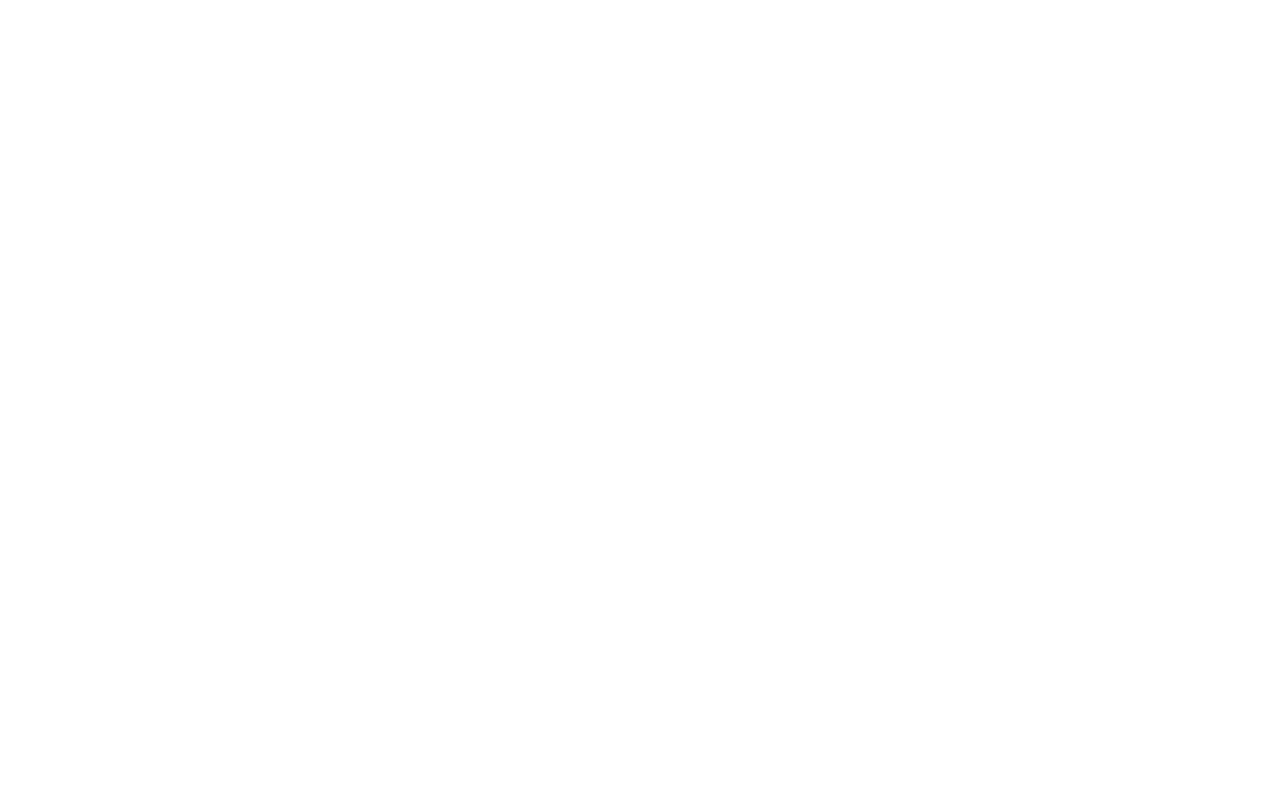
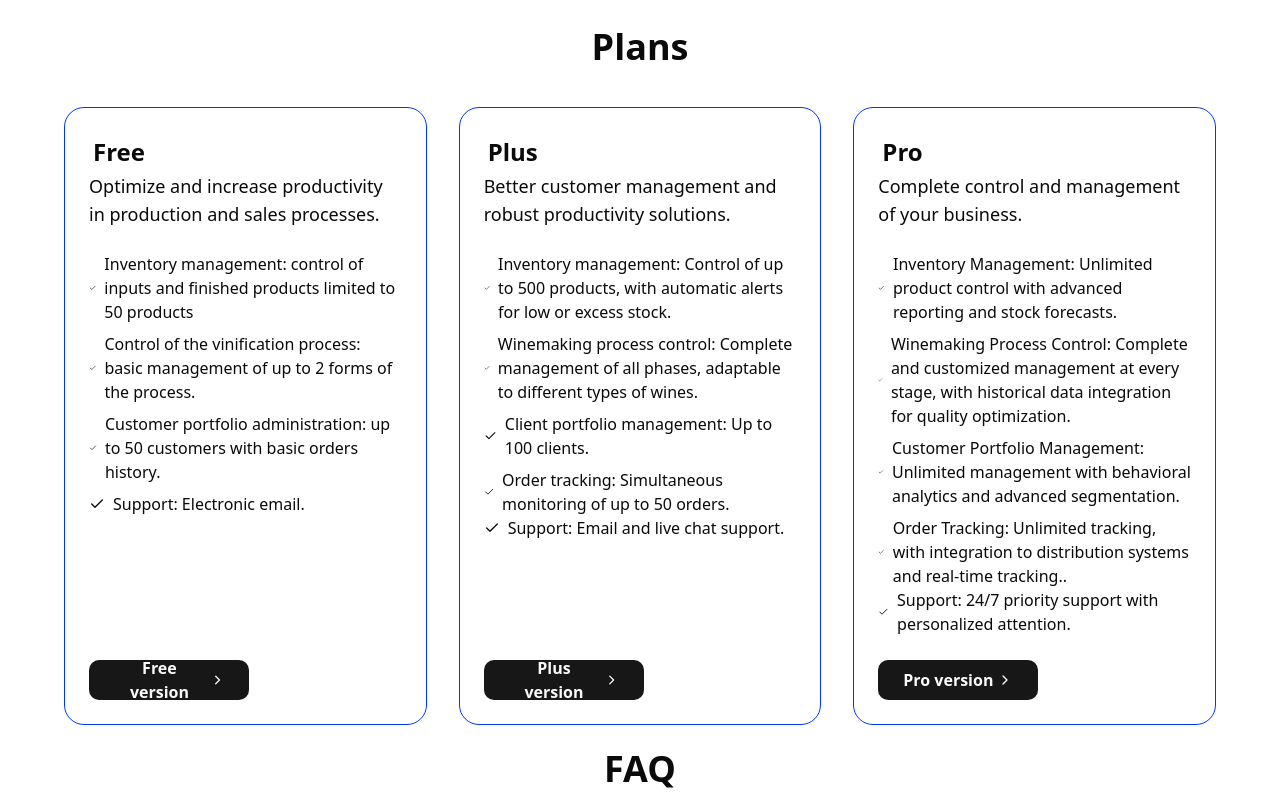
Before and after one commit to equinox-1092/VinoLink-Page, a Next.js app: page / in a window 1280 px wide. Shown: the part 2160-2960 px from the top of the page. Before the commit the page ends 2171 px from the top, so only its background shows below. Built offline with nearby package versions, Linux system fonts and the light colour scheme.

Commit message:
feat(page): add section faq and plans

```diff
--- a/src/app/page.tsx
+++ b/src/app/page.tsx
@@ -3,6 +3,8 @@ import { Navbar } from "./components/navbar";
 import { DarkLight } from "./components/dark-light";
 import { Services } from "./components/Services";
 import { AboutUs } from "./components/About-us";
+import { Plans } from "./components/plans";
+import { Faq } from "./components/faq";
 
 export default function Home() {
   return (
@@ -17,6 +19,8 @@ export default function Home() {
         <Hero />
         <AboutUs />
         <Services />
+        <Plans />
+        <Faq />
       </main>
       <footer></footer>
     </div>
```
